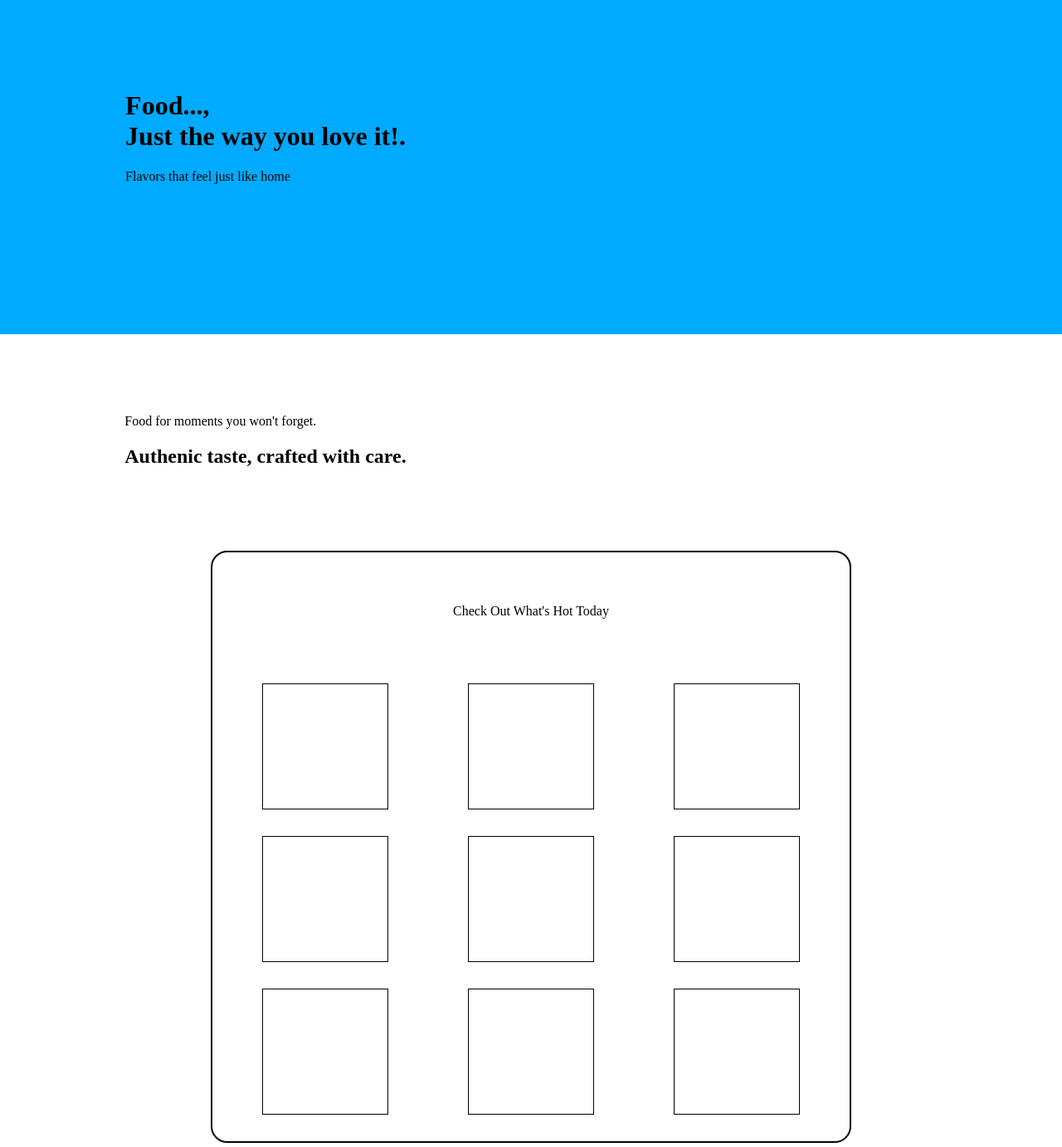
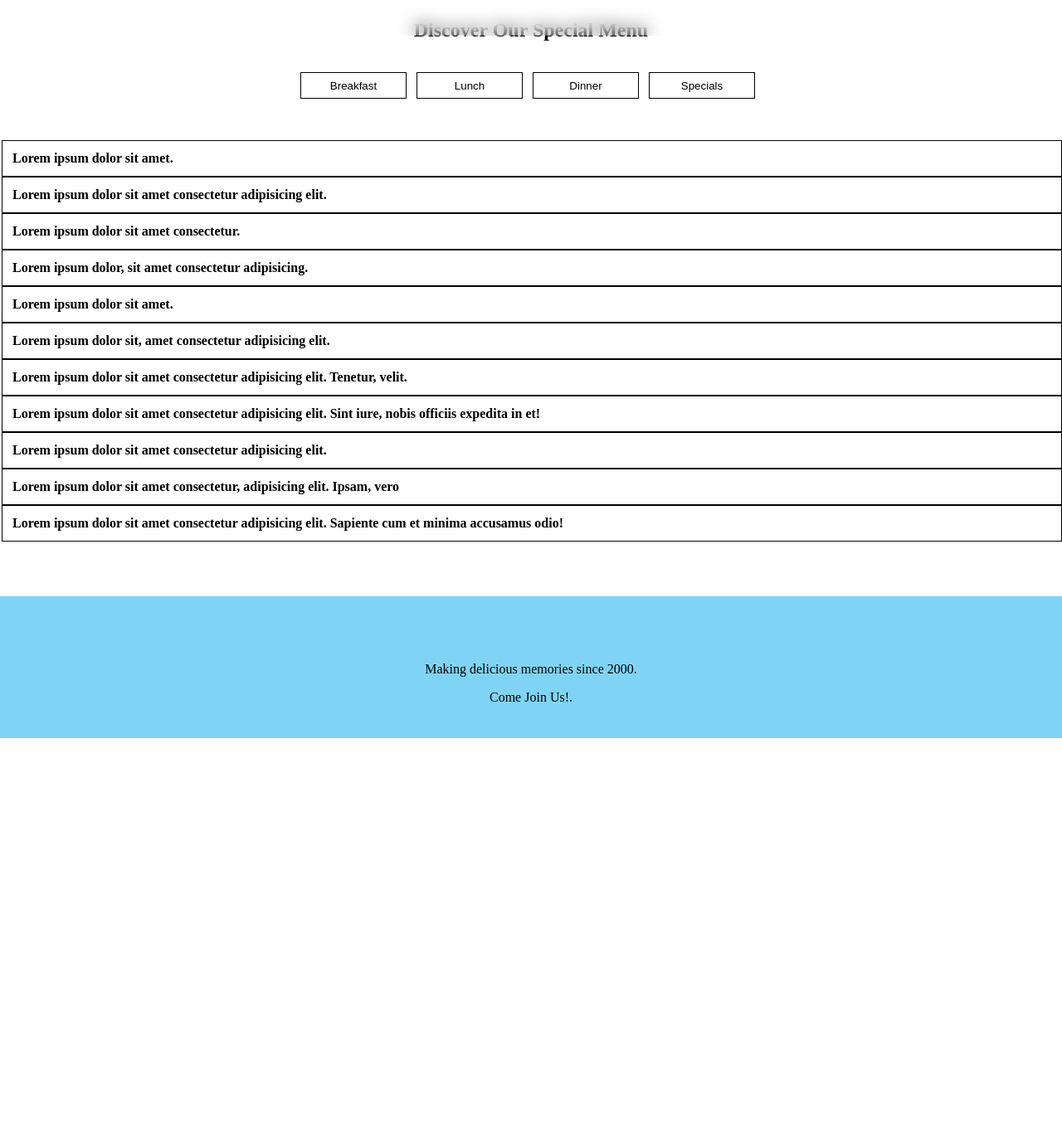
Before and after one commit to Dev-Dul/Restaurant-Page, a website: page src/template.html in a window 1280 px wide. Shown: the part 77-1460 px from the top of the page at 83% size. After the commit the page ends 967 px from the top, so only its background shows below. Drawn offline with Linux system fonts and the light colour scheme.

Commit message:
finsihed complete skeleton structure for menu page

```diff
--- a/src/styles.css
+++ b/src/styles.css
@@ -13,6 +13,8 @@ header{
     z-index: 100;
     margin: 0;
     top: 0;
+    background: rgba(255, 255, 255, 0.1);
+    backdrop-filter: blur(10px);
 }
 
 header nav{
@@ -40,63 +42,41 @@ nav button{
     position: relative;
 }
 
-.lil-imgs{
-    position: absolute;
-}
 
-.hero-section{
+.top{
     width: 100%;
-    height: 60vh;
-    background: #0af;
-    display: grid;
-    grid-template-columns: repeat(2, 1fr);
-    grid-template-rows: 1fr;
+    margin-top: 5rem;
+    display:  grid;
+    grid-template-columns: 1fr;
+    grid-template-rows: repeat(2, 1fr);
     justify-items: center;
     align-items: center;
 }
 
-.mid{
-    width: 100%;
-    margin: 5rem 0;
-    display: grid;
-    grid-template-columns: repeat(2, 1fr);
-    grid-template-rows: 1fr;
-    place-items: center;
+.second nav button{
+    width: 8rem;
+    height: 2rem;
+    border: 1px solid;
+    border-radius: 0%;
 }
 
-.day{
-    width: 60vw;
-    height: auto;
-    border: 2px solid;
-    margin: 0 auto;
-    margin-bottom: 8rem;
-    border-radius: 20px;
-    display: grid;
-    grid-template-columns: 1fr;
-    grid-template-rows: 1fr 4fr;
+.showcase{
+    margin: 2rem 0;
+    padding: 0;
+    width: 100%;
 }
 
-.day .popular-recipes{
-    display: flex;
-    justify-content: center;
-    align-items: center;
+.items ul{
+    padding-left: 2px;
 }
 
-.boxes{
-    display: grid;
-    grid-template-columns: repeat(3, 1fr);
-    grid-template-rows: repeat(3, 1fr);
-    gap: 2rem;
-    column-gap: 6rem;
-    padding: 1rem;
-    padding-bottom: 2rem;
-    margin: 0 auto;
-}
-
-.boxes div{
-    width: 150px;
-    height: 150px;
+.items ul li{
+    display: block;
+    list-style-type: none;
     border: 1px solid;
+    padding: 12px;
+    font-weight: 600;
+    /* text-transform: uppercase; */
 }
 
 .footer{
@@ -106,6 +86,7 @@ nav button{
     align-items: center;
     flex-direction: column;
     padding: 2rem 0;
+    margin-top: auto;
     background-color: #00aaee80;
 }
 
--- a/src/template.html
+++ b/src/template.html
@@ -17,44 +17,37 @@
         </nav>
     </header>
     <div id="content">
-        <!-- <div class="lil-imgs"></div>
-        <div class="lil-imgs"></div>
-        <div class="lil-imgs"></div>
-        <div class="lil-imgs"></div>
-        <div class="lil-imgs"></div>
-        <div class="lil-imgs"></div> -->
-        <div class="hero-section">
-            <div class="left">
-                <h1>Food..., <br> Just the way you love it!.</h1>
-                <p class="sub">Flavors that feel just like home</p>
+        <div class="top">
+            <div class="first">
+                <h2>Discover Our Special Menu</h2>
             </div>
-            <div class="right">
-                <img src="" alt="">
+            <div class="second">
+                <nav>
+                    <button>Breakfast</button>
+                    <button>Lunch</button>
+                    <button>Dinner</button>
+                    <button>Specials</button>
+                </nav>
             </div>
         </div>
-        <div class="mid">
-            <div class="left">
-                <p>Food for moments you won't forget.</p>
-                <h2>Authenic taste, crafted with care.</h2>
+        <div class="showcase">
+            <div class="items">
+                <ul>
+                    <li>Lorem ipsum dolor sit amet.</li>
+                    <li>Lorem ipsum dolor sit amet consectetur adipisicing elit.</li>
+                    <li>Lorem ipsum dolor sit amet consectetur.</li>
+                    <li>Lorem ipsum dolor, sit amet consectetur adipisicing.</li>
+                    <li>Lorem ipsum dolor sit amet.</li>
+                    <li>Lorem ipsum dolor sit, amet consectetur adipisicing elit.</li>
+                    <li>Lorem ipsum dolor sit amet consectetur adipisicing elit. Tenetur, velit.</li>
+                    <li>Lorem ipsum dolor sit amet consectetur adipisicing elit. Sint iure, nobis officiis expedita in et!</li>
+                    <li>Lorem ipsum dolor sit amet consectetur adipisicing elit.</li>
+                    <li>Lorem ipsum dolor sit amet consectetur, adipisicing elit. Ipsam, vero</li>
+                    <li>Lorem ipsum dolor sit amet consectetur adipisicing elit. Sapiente cum et minima accusamus odio!</li>
+                </ul>
             </div>
-            <div class="right">
+            <div class="img-showcase">
                 <img src="" alt="">
-            </div>
-        </div>
-        <div class="day">
-            <div class="popular-recipes">
-                <p>Check Out What's Hot Today</p>
-            </div>
-            <div class="boxes">
-                <div></div>
-                <div></div>
-                <div></div>
-                <div></div>
-                <div></div>
-                <div></div>
-                <div></div>
-                <div></div>
-                <div></div>
             </div>
         </div>
         <div class="footer">
```
